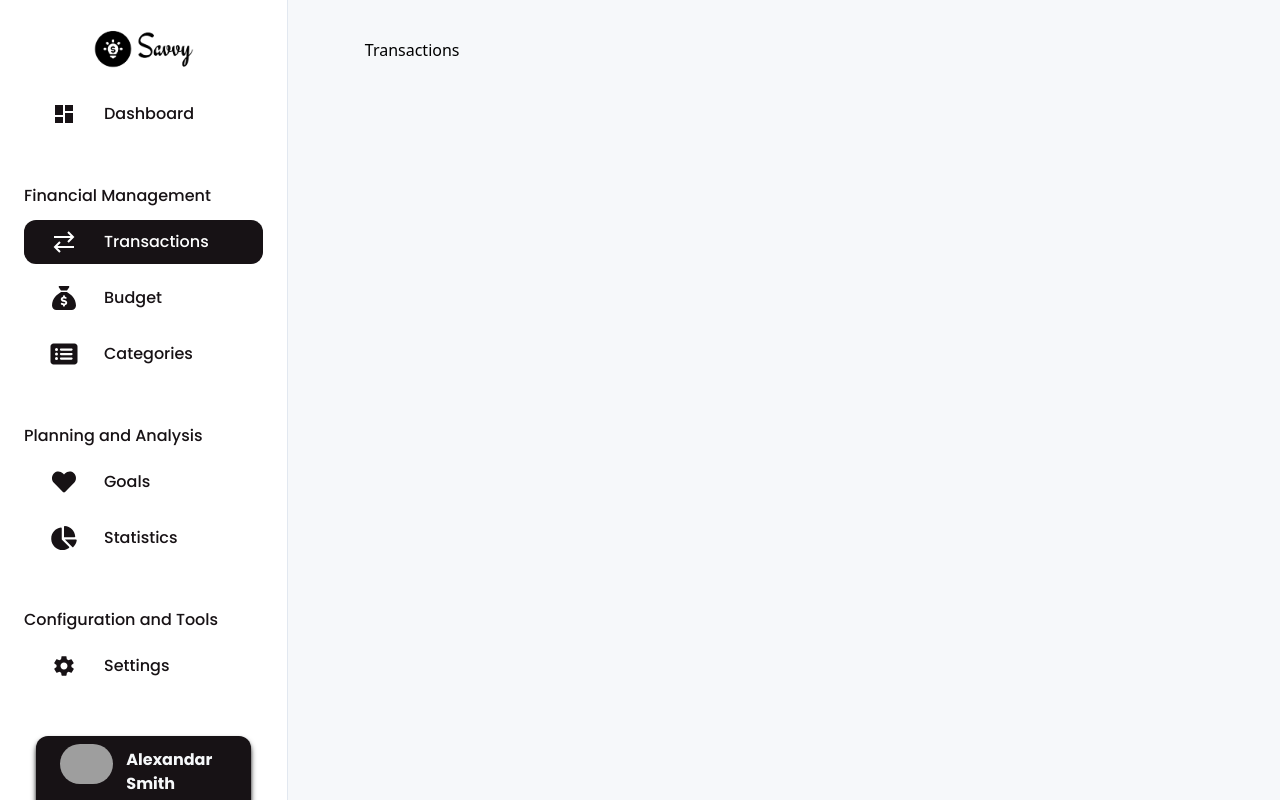
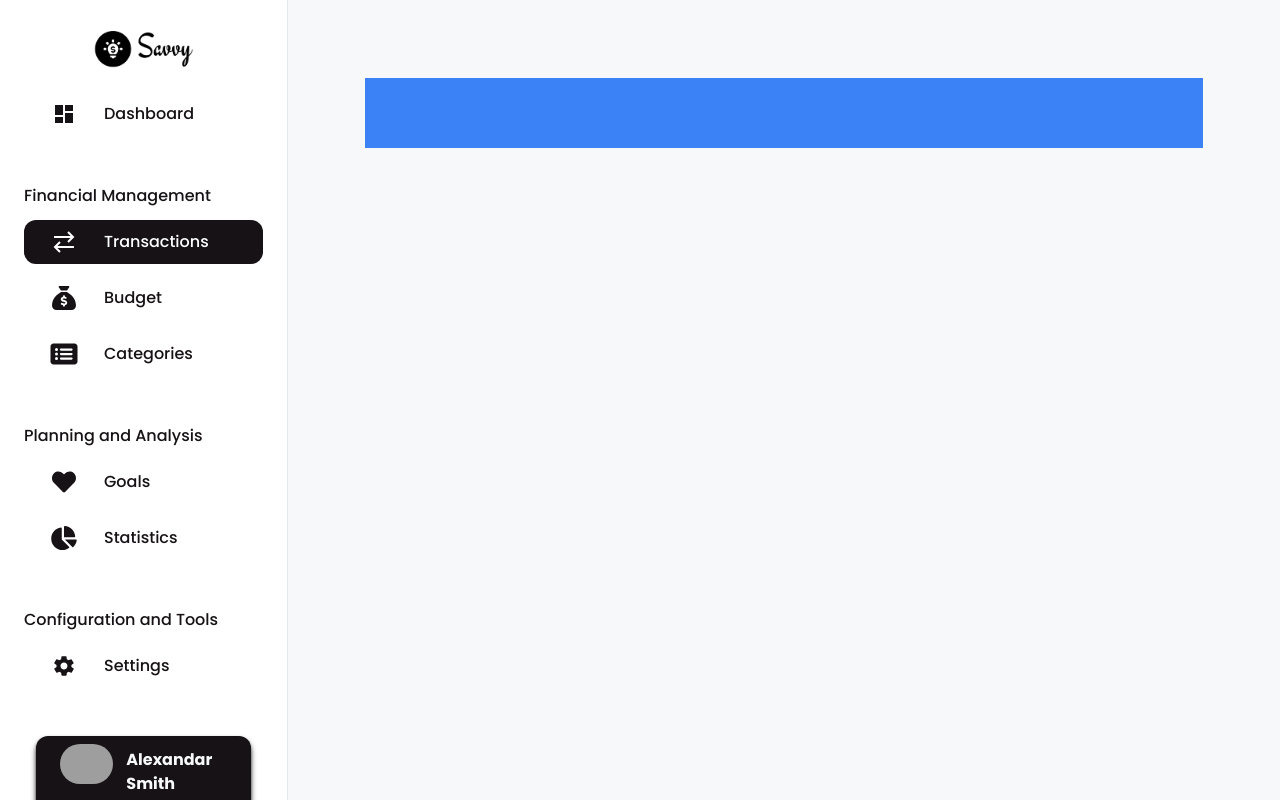
Before and after one commit to bakirdevedzic/savvy, a React (Vite) app: page /app/transactions in a window 1280 px wide. Built offline with nearby package versions, Linux system fonts and the light colour scheme; grey boxes are pictures that could not be loaded.

Commit message:
Make structure of Transactions page

```diff
--- /dev/null
+++ b/src/features/Transactions/TransactionsFilters.jsx
@@ -0,0 +1,5 @@
+function TransactionsFilters() {
+  return <div></div>;
+}
+
+export default TransactionsFilters;
--- /dev/null
+++ b/src/features/Transactions/TransactionsTable.jsx
@@ -0,0 +1,5 @@
+function TransactionsTable() {
+  return <div></div>;
+}
+
+export default TransactionsTable;
--- a/src/pages/Transactions.jsx
+++ b/src/pages/Transactions.jsx
@@ -1,5 +1,17 @@
+import TransactionsTable from "../features/Transactions/TransactionsTable";
+import TransactionsFilters from "../features/Transactions/TransactionsFilters";
+import Button from "../ui/Button";
+
 function Transactions() {
-  return <div>Transactions</div>;
+  return (
+    <main className="grid grid-rows-[70px_1fr] mt-10">
+      <div className="bg-blue-500">
+        <Button></Button>
+        <TransactionsFilters />
+      </div>
+      <TransactionsTable />
+    </main>
+  );
 }
 
 export default Transactions;
--- /dev/null
+++ b/src/ui/Button.jsx
@@ -0,0 +1,5 @@
+function Button() {
+  return <div></div>;
+}
+
+export default Button;
```
